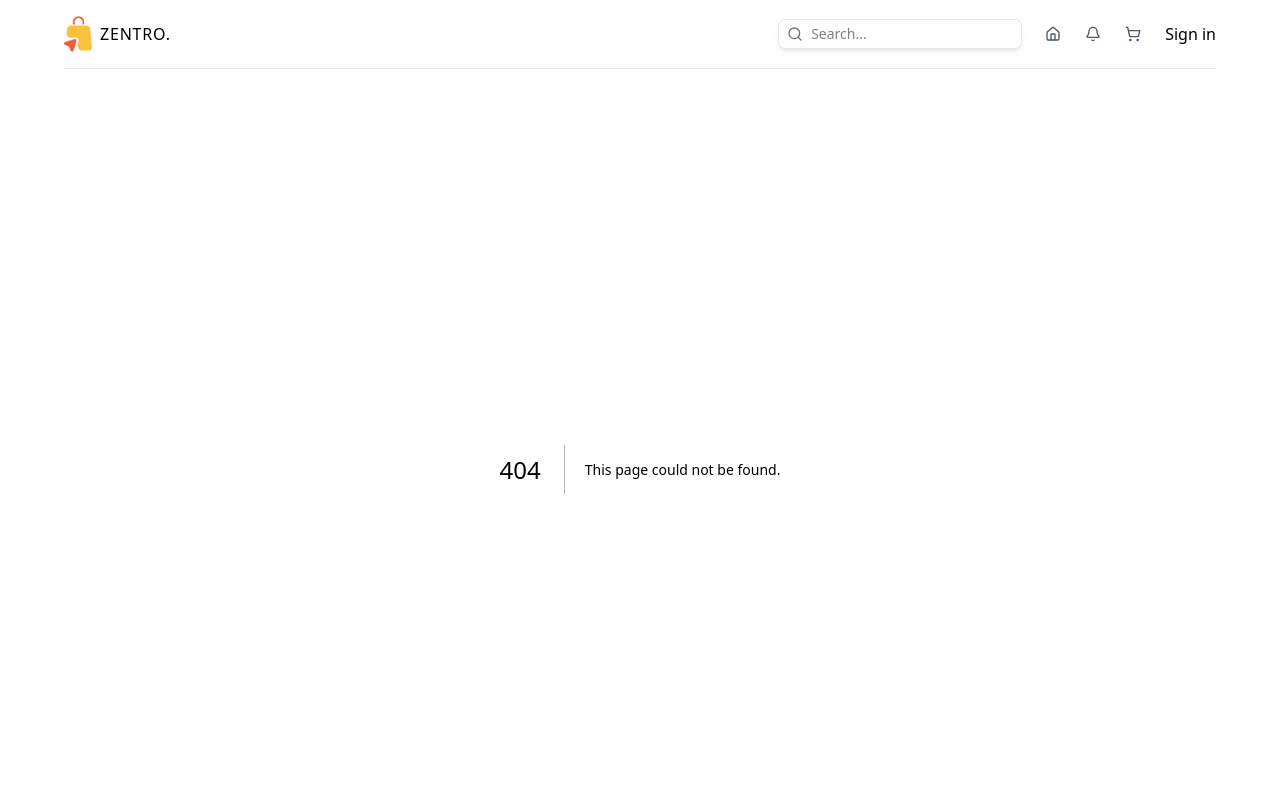
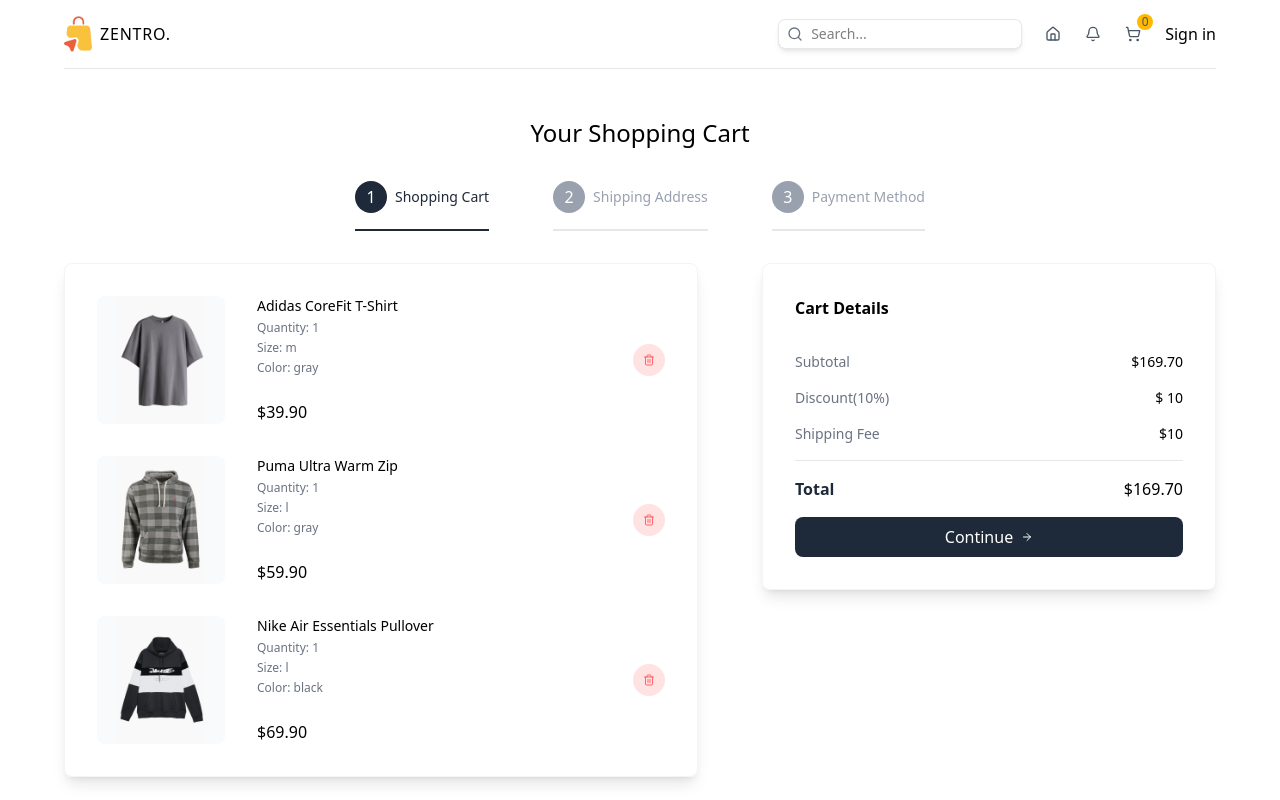
Before and after one commit to hafsa-aarifeen/e-commerce-ui, a Next.js app in the folder client/: page /cart in a window 1280 px wide. Before the commit this address had no page. Shown: the top 800 px of the page. Built offline with nearby package versions, Linux system fonts and the light colour scheme.

Commit message:
Add shopping cart functionality with CartPage, PaymentForm, and ShippingForm components; update Navbar to use ShoppingCartIcon

```diff
--- /dev/null
+++ b/client/src/app/cart/page.tsx
@@ -0,0 +1,218 @@
+"use client";
+
+import PaymentForm from "@/components/PaymentForm";
+import ShippingForm from "@/components/ShippingForm";
+import { ArrowRight, Trash2 } from "lucide-react";
+import Image from "next/image";
+import { useRouter, useSearchParams } from "next/navigation";
+import { useState } from "react";
+
+const steps = [
+  {
+    id: 1,
+    title: "Shopping Cart",
+  },
+  {
+    id: 2,
+    title: "Shipping Address",
+  },
+  {
+    id: 3,
+    title: "Payment Method",
+  },
+];
+
+// TEMPORARY
+const cartItems = [
+  {
+    id: 1,
+    name: "Adidas CoreFit T-Shirt",
+    shortDescription:
+      "Lorem ipsum dolor sit amet consect adipisicing elit lorem ipsum dolor sit.",
+    description:
+      "Lorem ipsum dolor sit amet consect adipisicing elit lorem ipsum dolor sit. Lorem ipsum dolor sit amet consect adipisicing elit lorem ipsum dolor sit. Lorem ipsum dolor sit amet consect adipisicing elit lorem ipsum dolor sit.",
+    price: 39.9,
+    sizes: ["s", "m", "l", "xl", "xxl"],
+    colors: ["gray", "purple", "green"],
+    images: {
+      gray: "/products/1g.png",
+      purple: "/products/1p.png",
+      green: "/products/1gr.png",
+    },
+    quantity: 1,
+    selectedSize: "m",
+    selectedColor: "gray",
+  },
+  {
+    id: 2,
+    name: "Puma Ultra Warm Zip",
+    shortDescription:
+      "Lorem ipsum dolor sit amet consect adipisicing elit lorem ipsum dolor sit.",
+    description:
+      "Lorem ipsum dolor sit amet consect adipisicing elit lorem ipsum dolor sit. Lorem ipsum dolor sit amet consect adipisicing elit lorem ipsum dolor sit. Lorem ipsum dolor sit amet consect adipisicing elit lorem ipsum dolor sit.",
+    price: 59.9,
+    sizes: ["s", "m", "l", "xl"],
+    colors: ["gray", "green"],
+    images: { gray: "/products/2g.png", green: "/products/2gr.png" },
+    quantity: 1,
+    selectedSize: "l",
+    selectedColor: "gray",
+  },
+  {
+    id: 3,
+    name: "Nike Air Essentials Pullover",
+    shortDescription:
+      "Lorem ipsum dolor sit amet consect adipisicing elit lorem ipsum dolor sit.",
+    description:
+      "Lorem ipsum dolor sit amet consect adipisicing elit lorem ipsum dolor sit. Lorem ipsum dolor sit amet consect adipisicing elit lorem ipsum dolor sit. Lorem ipsum dolor sit amet consect adipisicing elit lorem ipsum dolor sit.",
+    price: 69.9,
+    sizes: ["s", "m", "l"],
+    colors: ["green", "blue", "black"],
+    images: {
+      green: "/products/3gr.png",
+      blue: "/products/3b.png",
+      black: "/products/3bl.png",
+    },
+    quantity: 1,
+    selectedSize: "l",
+    selectedColor: "black",
+  },
+];
+
+const CartPage = () => {
+  const searchParams = useSearchParams();
+  const router = useRouter();
+  const [shippingForm, setShippingForm] = useState(null);
+
+  const activeStep = parseInt(searchParams.get("step") || "1");
+
+  return (
+    <div className="flex flex-col gap-8 items-center justify-center mt-12">
+      {/* TITLE */}
+      <h1 className="text-2xl font-medium">Your Shopping Cart</h1>
+      {/* STEPS */}
+      <div className="flex flex-col lg:flex-row items-center gap-8 lg:gap-16">
+        {steps.map((step) => (
+          <div
+            className={`flex items-center gap-2 border-b-2 pb-4 ${
+              step.id === activeStep ? "border-gray-800" : "border-gray-200"
+            }`}
+            key={step.id}
+          >
+            <div
+              className={`w-6 h-6 rounded-full text-white p-4 flex items-center justify-center ${
+                step.id === activeStep ? "bg-gray-800" : "bg-gray-400"
+              }`}
+            >
+              {step.id}
+            </div>
+            <p
+              className={`text-sm font-medium ${
+                step.id === activeStep ? "text-gray-800" : "text-gray-400"
+              }`}
+            >
+              {step.title}
+            </p>
+          </div>
+        ))}
+      </div>
+      {/* STEPS & DETAILS */}
+      <div className="w-full flex flex-col lg:flex-row gap-16">
+        {/* STEPS */}
+        <div className="w-full lg:w-7/12 shadow-lg border-1 border-gray-100 p-8 rounded-lg flex flex-col gap-8">
+          {activeStep === 1 ? (
+            cartItems.map((item) => (
+              // SINGLE CART ITEM
+              <div className="flex items-center justify-between" key={item.id}>
+                {/* IMAGE AND DETAILS */}
+                <div className="flex gap-8">
+                  {/* IMAGE */}
+                  <div className="relative w-32 h-32 bg-gray-50 rounded-lg overflow-hidden">
+                    <Image
+                      src={item.images[item.selectedColor]}
+                      alt={item.name}
+                      fill
+                      className="object-contain"
+                    />
+                  </div>
+                  {/* ITEM DETAILS */}
+                  <div className="flex flex-col justify-between">
+                    <div className="flex flex-col gap-1">
+                      <p className="text-sm font-medium">{item.name}</p>
+                      <p className="text-xs text-gray-500">
+                        Quantity: {item.quantity}
+                      </p>
+                      <p className="text-xs text-gray-500">
+                        Size: {item.selectedSize}
+                      </p>
+                      <p className="text-xs text-gray-500">
+                        Color: {item.selectedColor}
+                      </p>
+                    </div>
+                    <p className="font-medium">${item.price.toFixed(2)}</p>
+                  </div>
+                </div>
+                {/* DELETE BUTTON */}
+                <button className="w-8 h-8 rounded-full bg-red-100 hover:bg-red-200 transition-all duration-300 text-red-400 flex items-center justify-center cursor-pointer">
+                  <Trash2 className="w-3 h-3" />
+                </button>
+              </div>
+            ))
+          ) : activeStep === 2 ? (
+            <ShippingForm />
+          ) : activeStep === 3 && shippingForm ? (
+            <PaymentForm />
+          ) : (
+            <p className="text-sm text-gray-500">
+              Please fill in the shipping form to continue.
+            </p>
+          )}
+        </div>
+        {/* DETAILS */}
+        <div className="w-full lg:w-5/12 shadow-lg border-1 border-gray-100 p-8 rounded-lg flex flex-col gap-8 h-max">
+          <h2 className="font-semibold">Cart Details</h2>
+          <div className="flex flex-col gap-4">
+            <div className="flex justify-between text-sm">
+              <p className="text-gray-500">Subtotal</p>
+              <p className="font-medium">
+                $
+                {cartItems
+                  .reduce((acc, item) => acc + item.price * item.quantity, 0)
+                  .toFixed(2)}
+              </p>
+            </div>
+            <div className="flex justify-between text-sm">
+              <p className="text-gray-500">Discount(10%)</p>
+              <p className="font-medium">$ 10</p>
+            </div>
+            <div className="flex justify-between text-sm">
+              <p className="text-gray-500">Shipping Fee</p>
+              <p className="font-medium">$10</p>
+            </div>
+            <hr className="border-gray-200" />
+            <div className="flex justify-between">
+              <p className="text-gray-800 font-semibold">Total</p>
+              <p className="font-medium">
+                $
+                {cartItems
+                  .reduce((acc, item) => acc + item.price * item.quantity, 0)
+                  .toFixed(2)}
+              </p>
+            </div>
+            {activeStep === 1 && (
+              <button
+                onClick={() => router.push("/cart?step=2", { scroll: false })}
+                className="w-full bg-gray-800 hover:bg-gray-900 transition-all duration-300 text-white p-2 rounded-lg cursor-pointer flex items-center justify-center gap-2"
+              >
+                Continue
+                <ArrowRight className="w-3 h-3" />
+              </button>
+            )}
+          </div>
+        </div>
+      </div>
+    </div>
+  );
+};
+
+export default CartPage;
--- a/client/src/components/Navbar.tsx
+++ b/client/src/components/Navbar.tsx
@@ -2,6 +2,7 @@
 import Link from "next/link";
 import SearchBar from "./SearchBar";
 import { Bell, Home, ShoppingCart } from "lucide-react";
+import ShoppingCartIcon from "./ShoppingCartIcon";
 
 const Navbar = () => {
   return (
@@ -26,7 +27,7 @@
           <Home className="w-4 h-4 text-gray-600" />
         </Link>
         <Bell className="w-4 h-4 text-gray-600" />
-        <ShoppingCart className="w-4 h-4 text-gray-600" />
+        <ShoppingCartIcon />
         <Link href="/login">Sign in</Link>
       </div>
     </nav>
--- /dev/null
+++ b/client/src/components/PaymentForm.tsx
@@ -0,0 +1,7 @@
+import React from "react";
+
+const PaymentForm = () => {
+  return <div>PaymentForm</div>;
+};
+
+export default PaymentForm;
--- /dev/null
+++ b/client/src/components/ShippingForm.tsx
@@ -0,0 +1,7 @@
+import React from "react";
+
+const ShippingForm = () => {
+  return <div>ShippingForm</div>;
+};
+
+export default ShippingForm;
--- /dev/null
+++ b/client/src/components/ShoppingCartIcon.tsx
@@ -0,0 +1,17 @@
+"use client";
+
+import { ShoppingCart } from "lucide-react";
+import Link from "next/link";
+
+const ShoppingCartIcon = () => {
+  return (
+    <Link href="/cart" className="relative">
+      <ShoppingCart className="w-4 h-4 text-gray-600" />
+      <span className="absolute -top-3 -right-3 bg-amber-400 text-gray-600 rounded-full w-4 h-4 flex items-center justify-center text-xs font-medium">
+        0
+      </span>
+    </Link>
+  );
+};
+
+export default ShoppingCartIcon;
```
Also changed, not shown: client/src/types.ts (+8 -0 lines).
